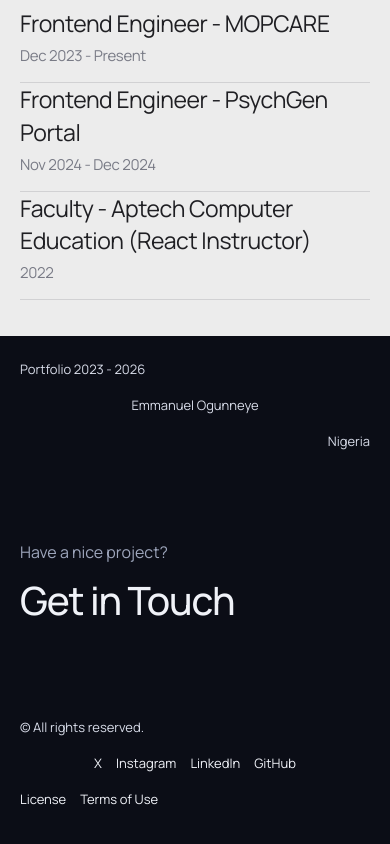
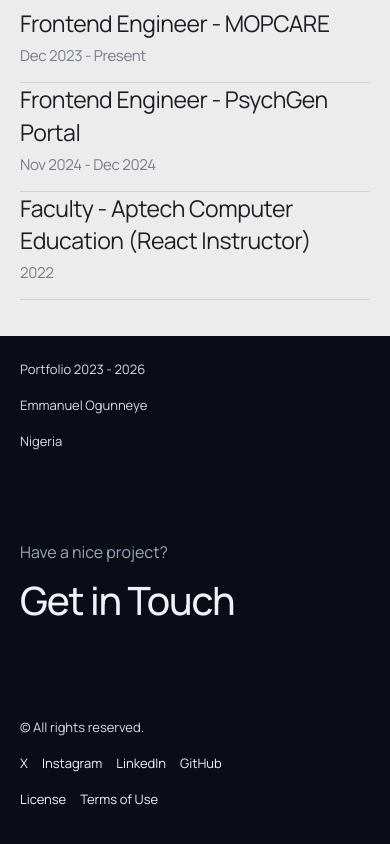
Before and after one commit to xamorite/ipaoluwa, a React (Vite) app: page / in a window 390 px wide. Shown: the part 3109-3953 px from the top of the page. Built offline with nearby package versions, Linux system fonts and the light colour scheme.

Commit message:
style: fix footer alignment on mobile

```diff
--- a/src/App.css
+++ b/src/App.css
@@ -659,7 +659,11 @@
 
     .social-mini,
     .social-mini p,
+    .footer-top p,
+    .footer-top p:nth-child(2),
+    .footer-top p:nth-child(3),
     .footer-bottom p,
+    .footer-bottom p:nth-child(2),
     .footer-bottom p:nth-child(3) {
         justify-content: flex-start;
         text-align: left;
```
